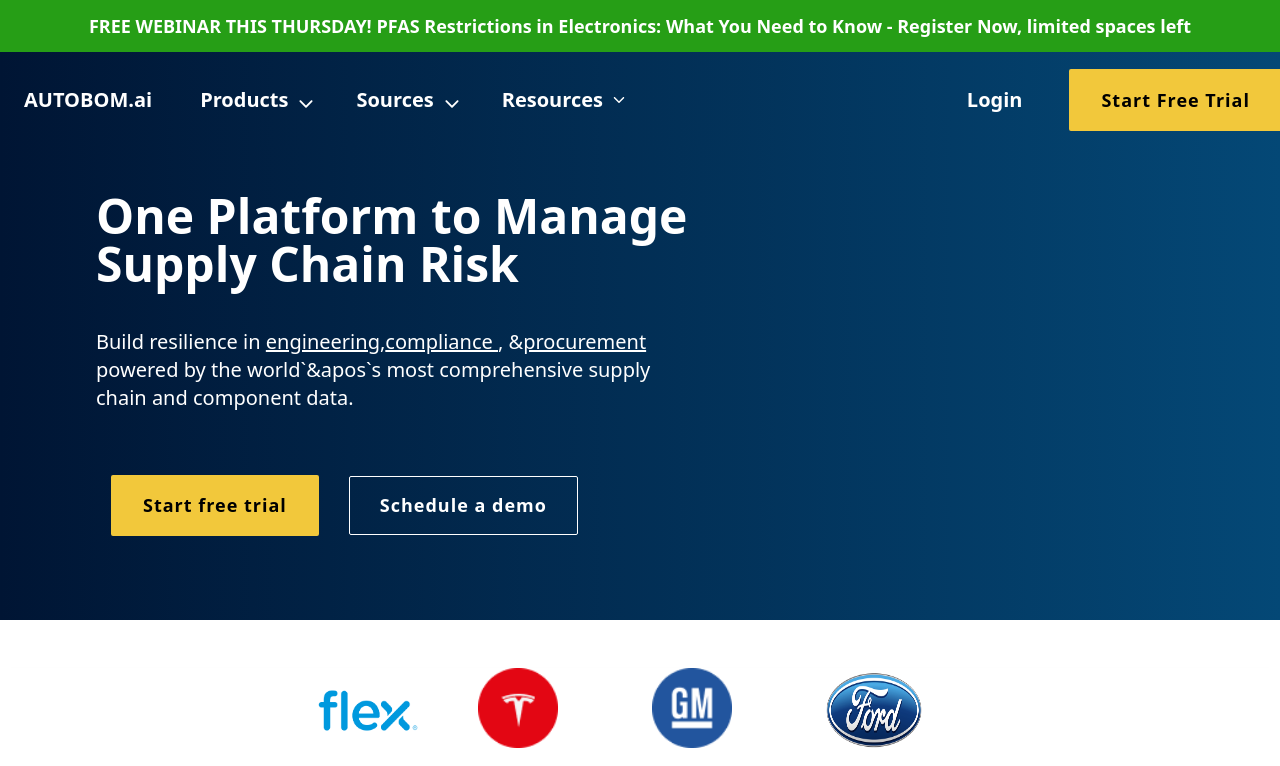
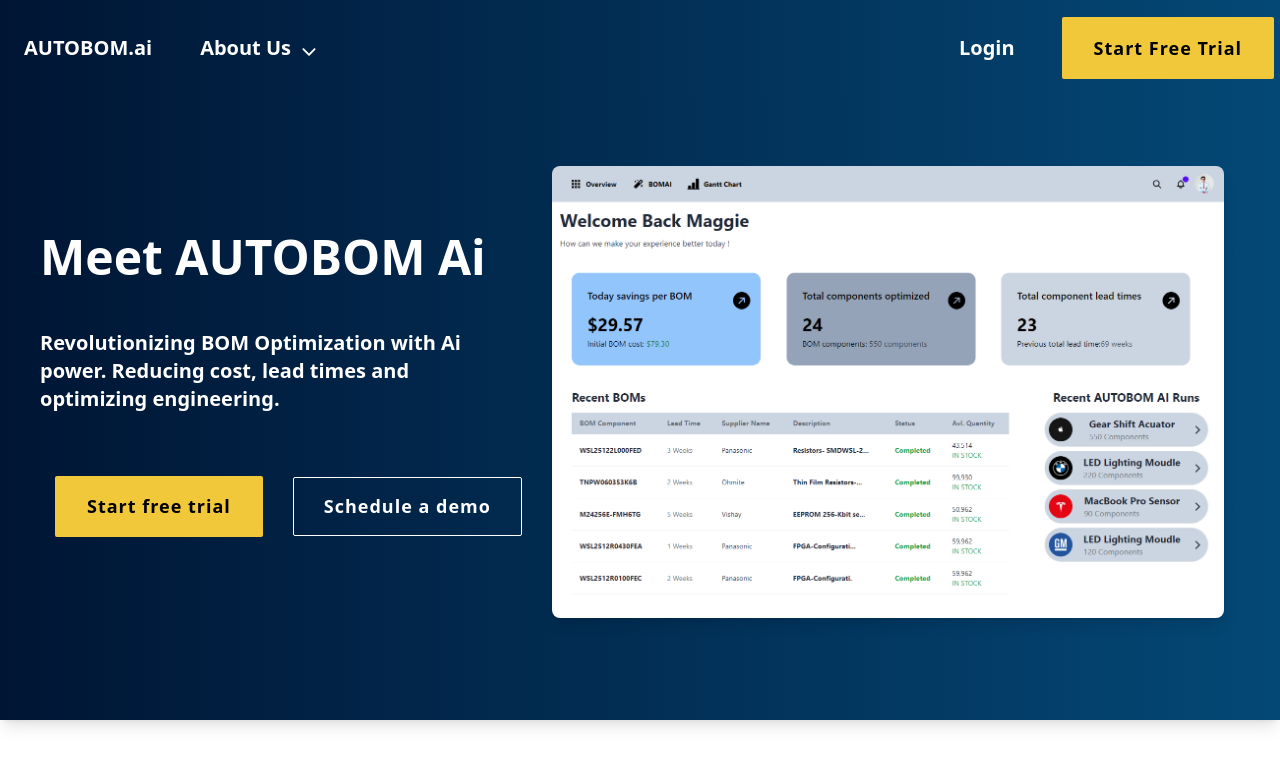
Before and after one commit to SumiAkter2/autobom-ai-recreate, a React (Vite) app: page / in a window 1280 px wide. Shown: the top 766 px of the page. Built offline with nearby package versions, Linux system fonts and the light colour scheme.

Commit message:
change navbar and banner

```diff
--- a/src/Component/Home/Banner.jsx
+++ b/src/Component/Home/Banner.jsx
@@ -1,23 +1,51 @@
 import PrimaryButton from "../Share/Button/PrimaryButton";
 import SecondaryButton from "../Share/Button/SecondaryButton";
+import img from "../../assets/dashboard/dashboard.png";
 
 const Banner = () => {
   return (
-    <div className="bg-gradient-to-r from-[#001534] to-[#044876] lg:h-[620px] h-[800px]  lg:px-24 px-6 text-white lg:pt-48 pt-64 font-sans">
-      <div className="lg:w-[600px] ">
+    <div className="bg-gradient-to-r from-[#001534] to-[#044876]">
+      {/* <div className="lg:w-[600px] ">
         <h1 className="lg:text-5xl text-3xl font-bold mb-4 leading-8 ">
-          One Platform to Manage Supply Chain Risk
+          Meet AUTOBOM Ai
         </h1>
         <p className="py-6 text-xl">
-          Build resilience in <span className="underline">engineering</span>,
-          <span className="underline">compliance </span>, &
-          <span className="underline">procurement</span> powered by the
-          world`&apos`s most comprehensive supply chain and component data.
+          Revolutionizing BOM Optimization with Ai power. Reducing cost, lead
+          times and optimizing engineering.
         </p>
 
         <div className="mt-6 mb-12 lg:flex lg:justify-start justify-center items-center">
           <PrimaryButton text="Start free trial"> </PrimaryButton>
           <SecondaryButton text2="Schedule a demo"> </SecondaryButton>
+        </div>
+      </div> */}
+
+      <div className="hero lg:h-[720px] h-[900px] shadow-lg  lg:pt-16 pt-20 px-2 ">
+        <div className="lg:hero-content lg:flex-row-reverse  ">
+          <div className=" lg:text-start text-center  lg:absolute left-10 ">
+            <div className=" text-white  font-sans">
+              <h1 className="mb-6 lg:text-5xl text-3xl font-bold">
+                Meet AUTOBOM Ai
+              </h1>
+              <p className="lg:max-w-md my-12 lg:text-xl font-semibold leading-9">
+                Revolutionizing BOM Optimization with Ai power. Reducing cost,
+                lead times and optimizing engineering.
+              </p>
+              <div className="mt-6  lg:flex lg:justify-start justify-center items-center">
+                <a href="mailto:hariish@autobom.ai ">
+                  <PrimaryButton text="Start free trial"> </PrimaryButton>
+                </a>
+                <SecondaryButton text2="Schedule a demo"> </SecondaryButton>
+              </div>
+            </div>
+          </div>
+          <div className="lg:absolute right-10  flex justify-center items-center mt-12 lg:mt-0 px-4">
+            <img
+              src={img}
+              alt="img"
+              className="lg:max-w-2xl shadow-lg rounded-lg"
+            />
+          </div>
         </div>
       </div>
     </div>
--- a/src/Component/Home/Profitability.jsx
+++ b/src/Component/Home/Profitability.jsx
@@ -5,11 +5,14 @@
     <div className="lg:flex justify-center items-center gap-10 my-20 font-semibold">
       <div className="lg:w-[400px] text-center lg:text-start px-6 lg:px-0">
         <h1 className="lg:text-4xl text-3xl text-primary mb-6">
-          Increase Efficiency and Profitability
+          Free Trial Includes:
         </h1>
+        <p className="text-xl "> 1) 1x Free BOM run for any size project.</p>
         <p className="text-xl ">
-          Achieve operational excellence in a volatile global marketplace.
+          {" "}
+          2)Full Report of Optimized components (cost savings and lead times).
         </p>
+        <p className="text-xl "> 3) Free Training and consultation.</p>
       </div>
       <div className=" lg:h-96  px-6 py-8 ">
         <form className="grid gap-6 lg:text-start text-center">
--- a/src/Component/Share/Button/PrimaryButton.jsx
+++ b/src/Component/Share/Button/PrimaryButton.jsx
@@ -1,6 +1,6 @@
 import "./Button.css";
 const PrimaryButton = ({ text }) => {
-  return <button className="button lg:w-fit w-[300px]"> {text}</button>;
+  return <button className="button lg:w-fit w-[300px] "> {text}</button>;
 };
 
 export default PrimaryButton;
--- a/src/Component/Share/Navbar.jsx
+++ b/src/Component/Share/Navbar.jsx
@@ -1,19 +1,19 @@
-import { HiOutlineNewspaper } from "react-icons/hi";
+// import { HiOutlineNewspaper } from "react-icons/hi";
 import { HiMenuAlt1 } from "react-icons/hi";
-import { SlEnvolopeLetter } from "react-icons/sl";
-import { GiRadioTower } from "react-icons/gi";
-import { GiCargoCrane } from "react-icons/gi";
-import { BiSolidCarMechanic } from "react-icons/bi";
-import { BiFirstAid } from "react-icons/bi";
-import { BiSpreadsheet } from "react-icons/bi";
-import { BsAirplaneEngines } from "react-icons/bs";
-import { RiComputerLine } from "react-icons/ri";
-import { MdOutlineDeviceHub } from "react-icons/md";
-import { MdArrowForwardIos } from "react-icons/md";
+// import { SlEnvolopeLetter } from "react-icons/sl";
+// import { GiRadioTower } from "react-icons/gi";
+// import { GiCargoCrane } from "react-icons/gi";
+// import { BiSolidCarMechanic } from "react-icons/bi";
+// import { BiFirstAid } from "react-icons/bi";
+// import { BiSpreadsheet } from "react-icons/bi";
+// import { BsAirplaneEngines } from "react-icons/bs";
+// import { RiComputerLine } from "react-icons/ri";
+// import { MdOutlineDeviceHub } from "react-icons/md";
+// import { MdArrowForwardIos } from "react-icons/md";
 import { IoIosArrowDown } from "react-icons/io";
-import { GoNote } from "react-icons/go";
+// import { GoNote } from "react-icons/go";
 import { Link } from "react-router-dom";
-import { featureInfo } from "../Info/Info";
+import f1Img from "../../assets/Feature/f1.webp";
 import NavAccordion from "../Home/NavAccordion";
 
 const Navbar = () => {
@@ -27,35 +27,31 @@
                 tabIndex={0}
                 className="flex m-1 hover:text-secondary text-white"
               >
-                <span className="z-10"> Products</span>
+                <span className="z-10"> About Us</span>
                 <IoIosArrowDown size="20px" className="mt-2 ml-2 " />
               </label>
               <div
                 tabIndex={0}
-                className="dropdown-content hover:cursor-auto menu  shadow-lg bg-white lg:w-[700px]  top-10 border text-black p-8 z-50"
+                className="dropdown-content hover:cursor-auto menu  shadow-lg bg-white lg:w-[400px]  top-10 border text-black p-6 z-50"
               >
-                <div className="lg:flex justify-center items-center">
+                <div className="lg:flex justify-between items-center">
                   <div>
                     <h3 className="text-xl my-2">Our Platform</h3>
-                    <p className="">Risk intelligence at your fingertips</p>
-                    <button className="mt-3 text-skyblue-500 flex  items-center">
+                    <p className="">Vision</p>
+                    {/* <button className="mt-3 text-skyblue-500 flex  items-center">
                       Learn More <MdArrowForwardIos className="ml-2" />
-                    </button>
+                    </button> */}
                   </div>
                   <div className="ml-4">
-                    {featureInfo.map((f) => (
-                      <div key={f.id}>
-                        <div className="flex justify-start items-center gap-3">
-                          <img className="w-6" src={f.img} alt="logo" />
-                          <div>
-                            <h3 className="text-xl my-1">{f.title}</h3>
-                            <Link to="/coming" className="text-gray-600">
-                              {f.btn}
-                            </Link>
-                          </div>
-                        </div>
+                    <div className="flex justify-start items-center gap-3">
+                      <img className="w-6" src={f1Img} alt="logo" />
+                      <div>
+                        <h3 className="text-xl my-1">Autobom</h3>
+                        <Link to="/coming" className="text-gray-600">
+                          Learn More
+                        </Link>
                       </div>
-                    ))}
+                    </div>
                   </div>
                 </div>
               </div>
@@ -63,7 +59,7 @@
           </li>
         </Link>
 
-        <Link to="/solutions">
+        {/* <Link to="/solutions">
           <li>
             <div className="dropdown dropdown-hover z-50">
               <label
@@ -194,10 +190,10 @@
               </div>
             </div>
           </li>
-        </Link>
+        </Link> */}
       </div>
 
-      <div className=" lg:flex lg:absolute lg:-right-[650px] mt-6 lg:mt-0">
+      <div className=" lg:flex lg:absolute lg:-right-[950px] mt-6 lg:mt-0">
         <button className="text-xl px-8 border-0 text-white font-semibold mb-6 lg:mb-0">
           Login
         </button>
@@ -207,13 +203,6 @@
   );
   return (
     <div className="fixed w-full z-30">
-      <div className="bg-[#269e16]">
-        <p className="text-white text-center font-bold py-3 lg:text-lg px-4 lg:px-0 text-xs">
-          FREE WEBINAR THIS THURSDAY! PFAS Restrictions in Electronics: What You
-          Need to Know - Register Now, limited spaces left
-        </p>
-      </div>
-
       <div className="navbar bg-gradient-to-r from-[#001534] to-[#044876] font-bold lg:px-6 h-24 text-white ">
         <div className="navbar-start">
           {/* menu drawer */}
```
